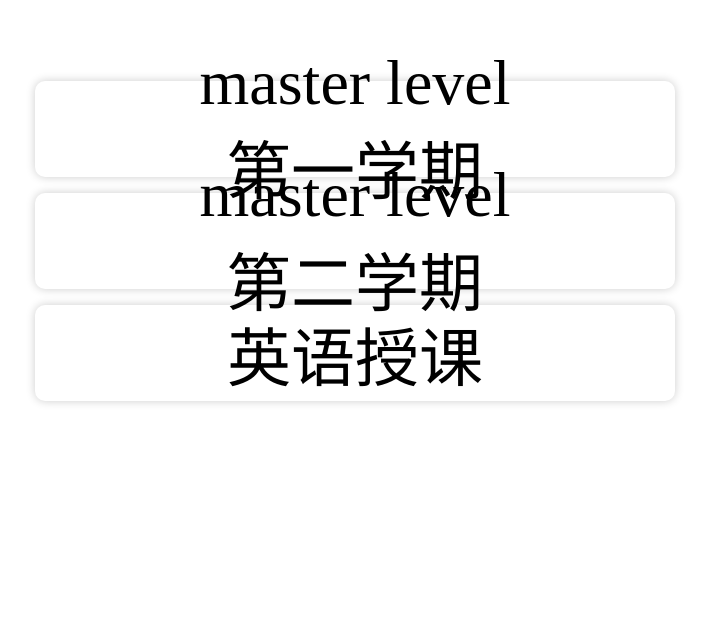
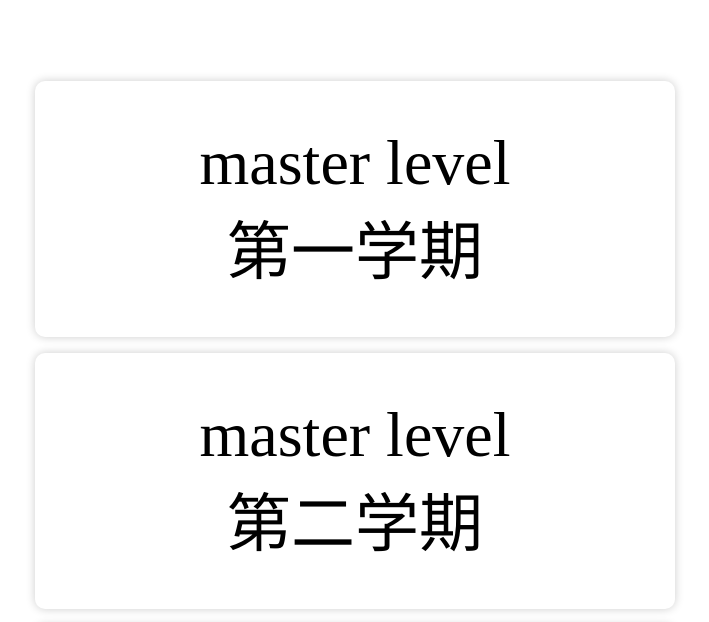
Before and after one commit to lin-dongyizhi7/course-list, a plain HTML site: page index.html in a window 1280 px wide. Shown: the part 159-781 px from the top of the page, without its empty margins (221-930 px from the left). Drawn offline with Linux system fonts and the light colour scheme.

Commit message:
Update main.css

```diff
--- a/main.css
+++ b/main.css
@@ -46,6 +46,7 @@ a {
     }
     .item {
         width: 50vw;
+        height: 20vw;
     }
     a {
         font-size: 5vw;
```
